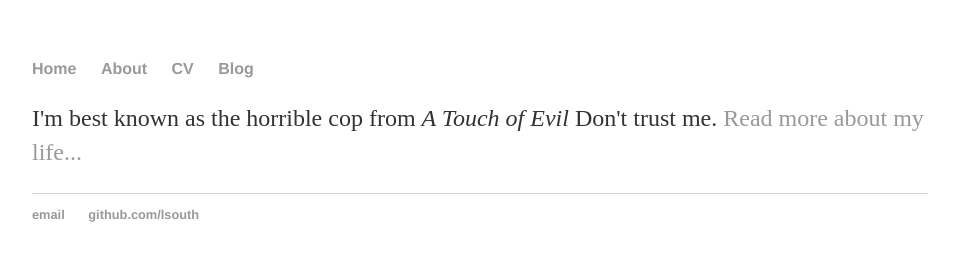
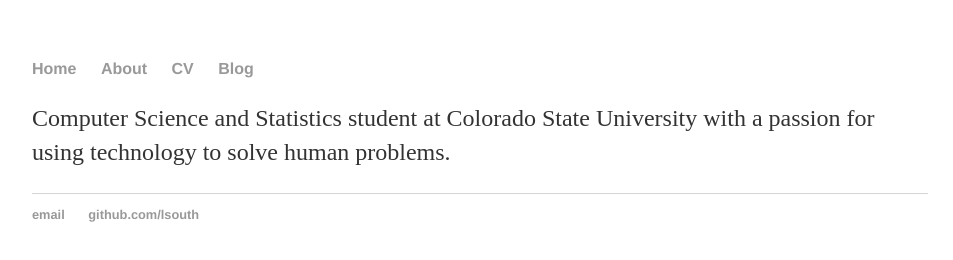
Before and after one commit to lsouth/lsouth.github.io-old, a plain HTML site: page index.html in a window 1280 px wide. Shown: the whole page, without its empty margins (160-1113 px from the left). Drawn offline with Linux system fonts and the light colour scheme.

Commit message:
Update index.html

```diff
--- a/index.html
+++ b/index.html
@@ -16,7 +16,7 @@
 		</nav>
 		<div class="container">
     		<div class="blurb">
-				<p>I'm best known as the horrible cop from <em>A Touch of Evil</em> Don't trust me. <a href="/about">Read more about my life...</a></p>
+				<p>Computer Science and Statistics student at Colorado State University with a passion for using technology to solve human problems.</p>
     		</div><!-- /.blurb -->
 		</div><!-- /.container -->
 		<footer>
```
